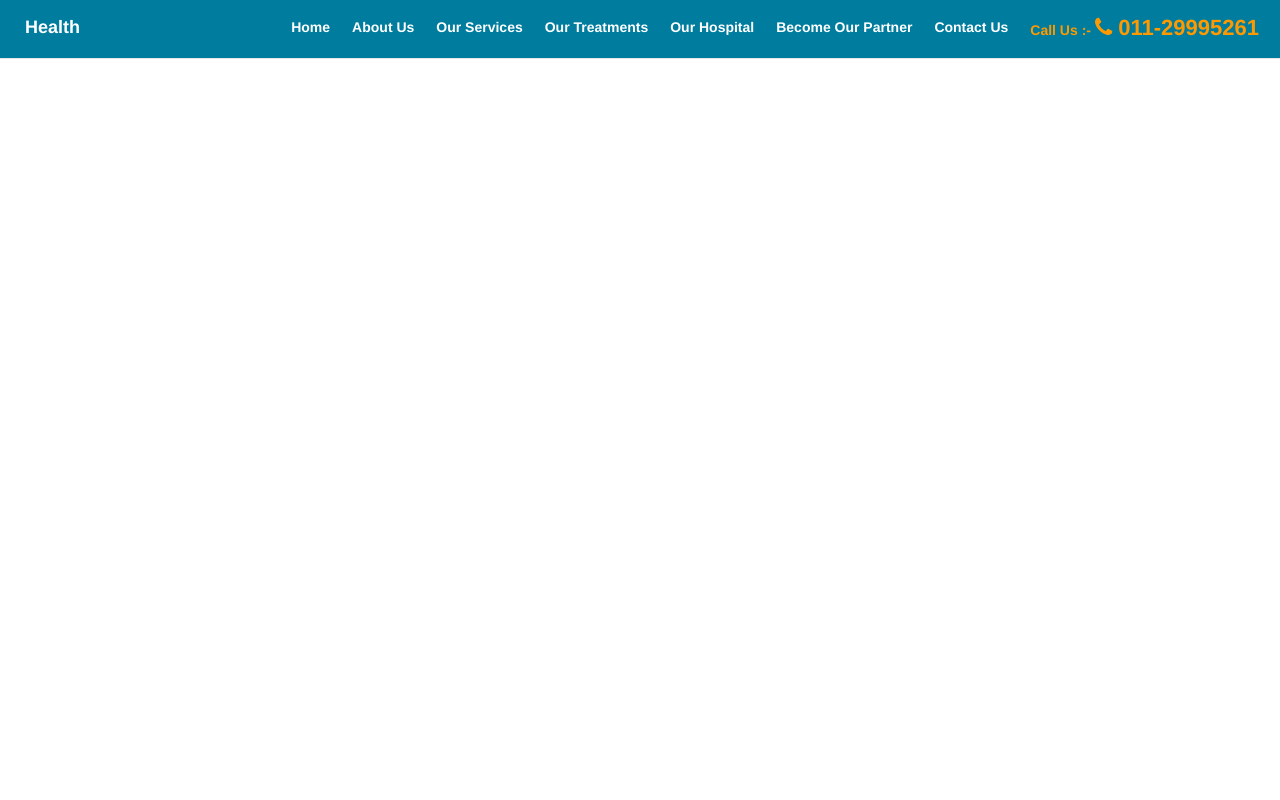
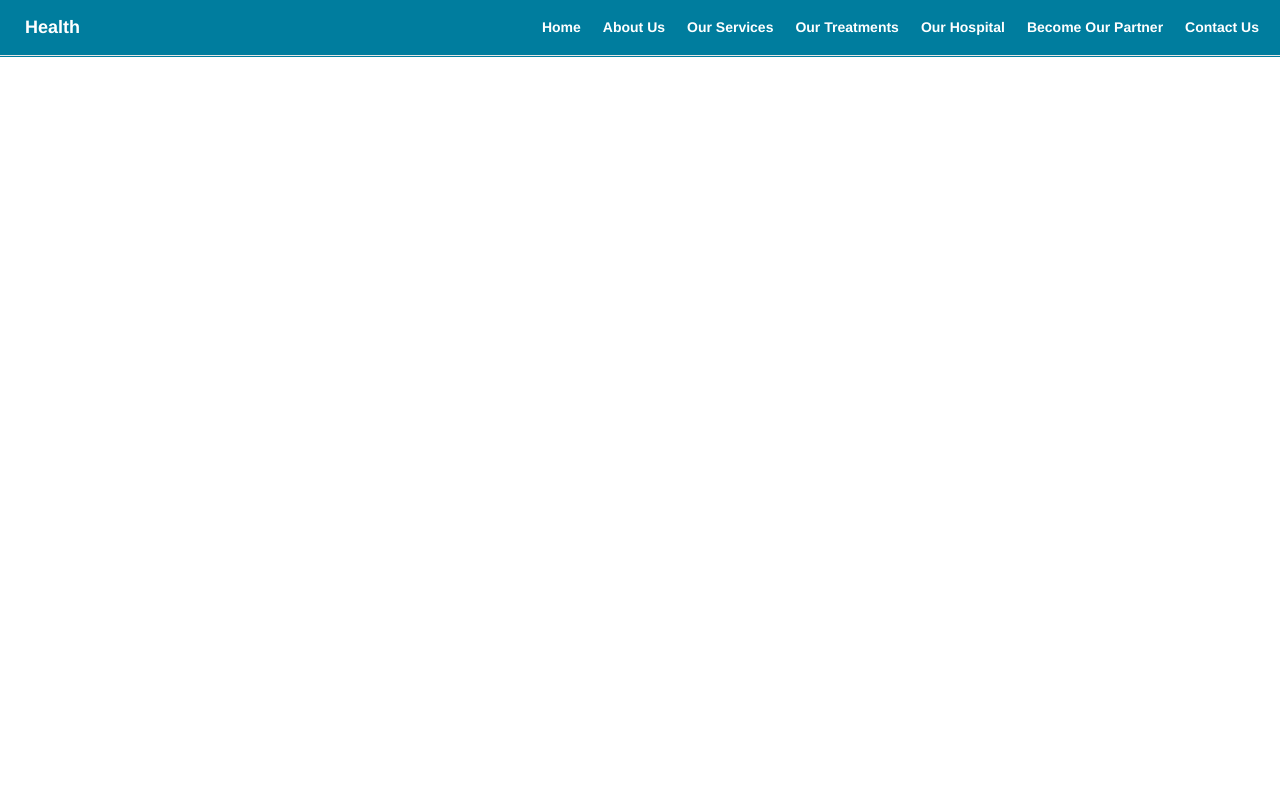
Before and after one commit to bmanya24/Health_Information, a plain HTML site: page index.html in a window 1280 px wide. Shown: the top 800 px of the page. Drawn offline with nearby package versions, Linux system fonts and the light colour scheme.

Commit message:
Update index.html

```diff
--- a/index.html
+++ b/index.html
@@ -57,7 +57,6 @@
           <li><a href="#become_ght_partnr" title="Become Our Partner">Become Our Partner</a></li>
           <li><a href="#contact_wus" title="Contact Us">Contact Us</a></li>
 
-          <li><a style="color:#F90;">Call Us :- <strong style="font-size:22px;font-weight:bold;"><i class="fa fa-phone" aria-hidden="true"></i>  011-29995261</strong></a></li>
       </ul>
 
 
```
